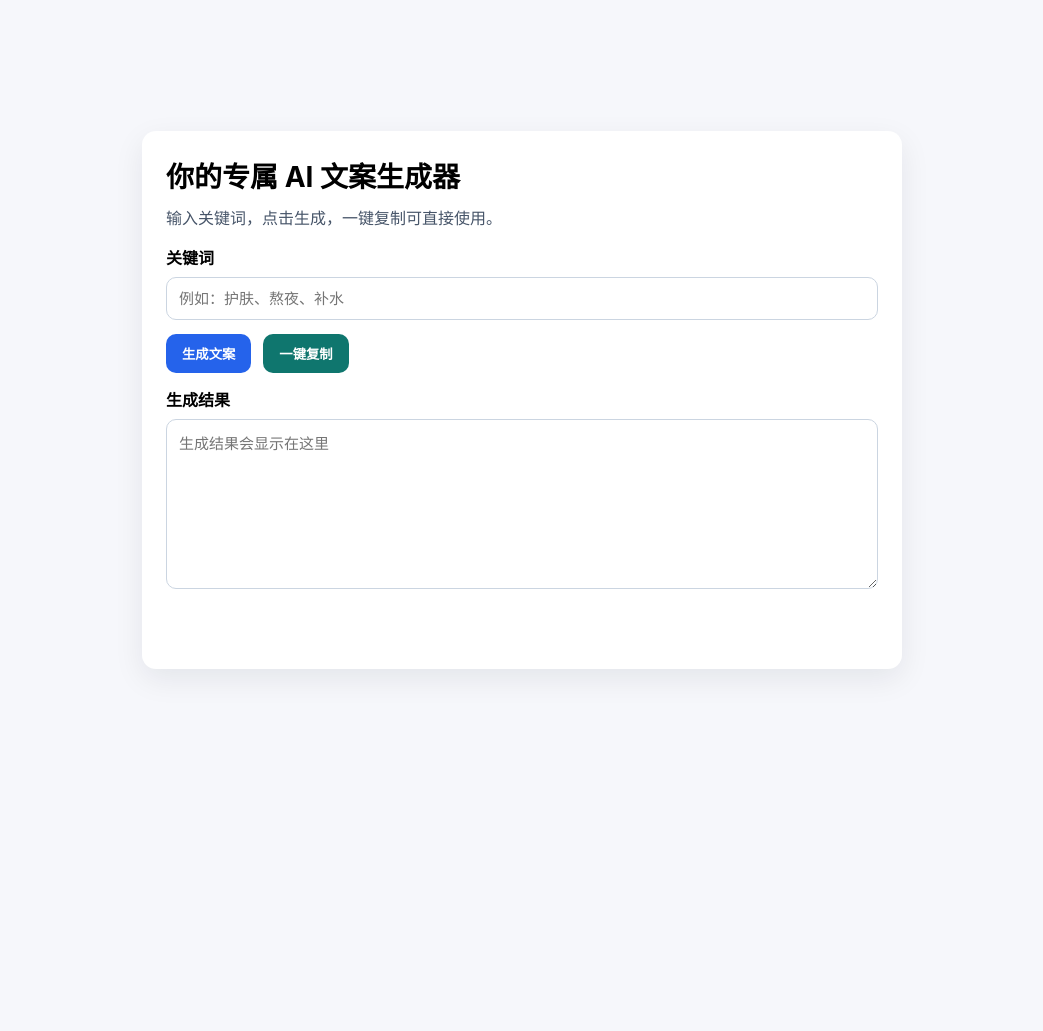
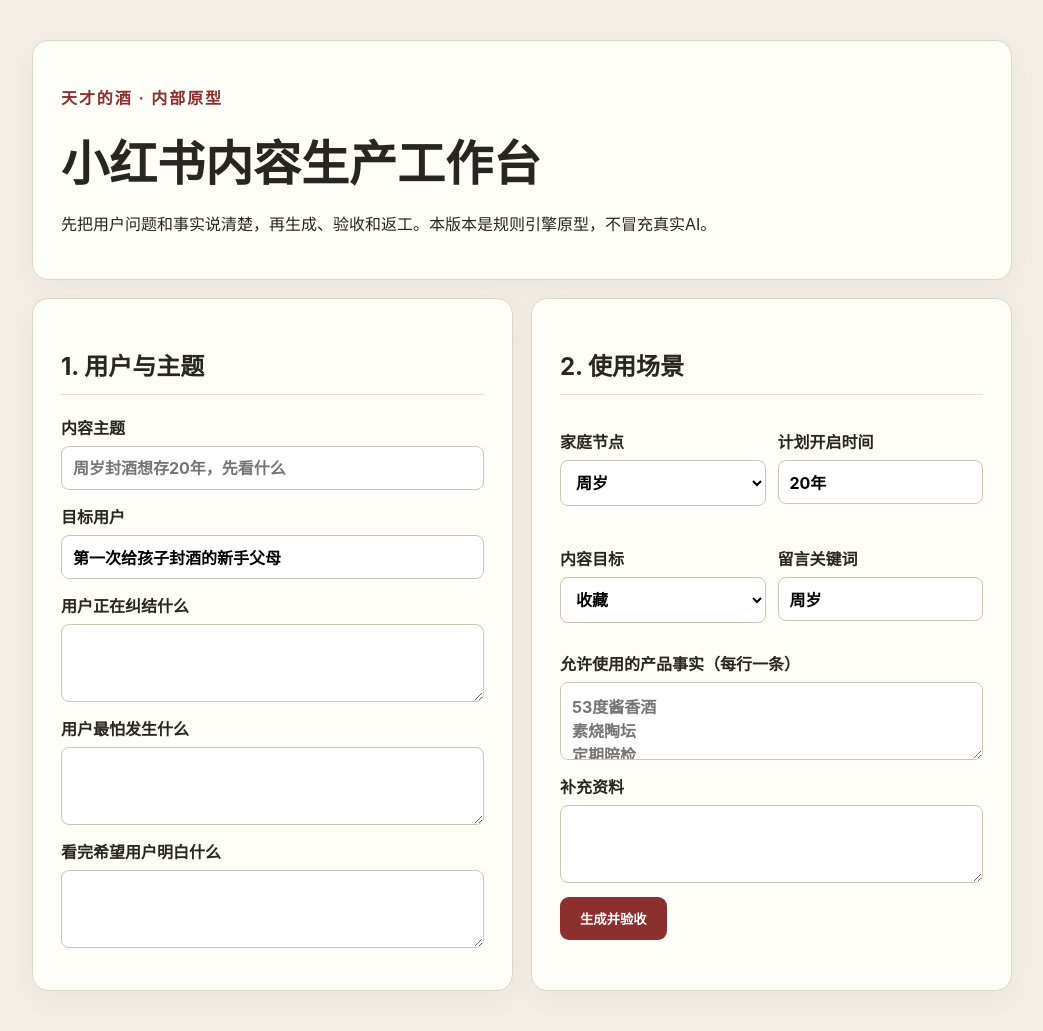
Before and after one commit to 1254076493-ship-it/yaru, a Flask app: page / in a window 1280 px wide. Shown: the whole page, without its empty margins (118-1161 px from the left). Before the commit the page ends 673 px from the top, so only its background shows below. Run offline with Flask 3, Linux system fonts and the light colour scheme.

Commit message:
refactor: rebuild as Xiaohongshu content rules prototype

```diff
--- /dev/null
+++ b/app/__init__.py
@@ -0,0 +1 @@
+"""天才的酒小红书内容工作台。"""
--- a/app/main.py
+++ b/app/main.py
@@ -1,24 +1,24 @@
-from flask import Flask, render_template, request, jsonify
-from generator import generate_copy
+from flask import Flask, jsonify, render_template, request
+from .content import ContentTask, generate_content
+from .rules import ALLOWED_GOALS, ALLOWED_OCCASIONS
+from .validator import validate_result
 
-app = Flask(__name__, template_folder="../templates", static_folder="../static")
+def create_app(testing=False):
+    app=Flask(__name__,template_folder="../templates",static_folder="../static"); app.config["TESTING"]=testing
+    @app.get("/")
+    def index(): return render_template("index.html")
+    @app.post("/generate")
+    def generate():
+        data=request.get_json(silent=True)
+        if not isinstance(data,dict): return jsonify({"error":"请求必须是JSON对象"}),400
+        required=("topic","audience","confusion","fear","desired_understanding","occasion","opening_year","goal","cta_keyword")
+        missing=[k for k in required if not str(data.get(k,"")).strip()]
+        if missing: return jsonify({"error":"缺少必填字段","fields":missing}),400
+        if data["occasion"] not in ALLOWED_OCCASIONS or data["goal"] not in ALLOWED_GOALS: return jsonify({"error":"节点或内容目标不在允许范围内"}),400
+        task=ContentTask(topic=str(data["topic"]).strip()[:120],audience=str(data["audience"]).strip()[:120],confusion=str(data["confusion"]).strip()[:240],fear=str(data["fear"]).strip()[:240],desired_understanding=str(data["desired_understanding"]).strip()[:240],occasion=data["occasion"],opening_year=str(data["opening_year"]).strip()[:40],goal=data["goal"],cta_keyword=str(data["cta_keyword"]).strip()[:20],product_facts=[str(x).strip()[:120] for x in data.get("product_facts",[]) if str(x).strip()][:12],additional_context=str(data.get("additional_context","")).strip()[:2000])
+        result=generate_content(task); result["self_check"]=validate_result(result,task.cta_keyword)
+        return jsonify(result)
+    return app
 
-
-@app.route("/")
-def index():
-    return render_template("index.html")
-
-
-@app.post("/generate")
-def generate():
-    data = request.get_json(silent=True) or {}
-    keywords = (data.get("keywords") or "").strip()
-    if not keywords:
-        return jsonify({"error": "请输入关键词"}), 400
-
-    content = generate_copy(keywords, signature="XX")
-    return jsonify({"content": content})
-
-
-if __name__ == "__main__":
-    app.run(debug=True, host="0.0.0.0", port=5000)
+app=create_app()
+if __name__=="__main__": app.run(host="127.0.0.1",port=5000,debug=False)
--- /dev/null
+++ b/app/rules.py
@@ -0,0 +1,11 @@
+TITLE_GROUPS = {"risk": 4, "contrast": 3, "empathy": 2, "consult": 1}
+BANNED_PHRASES = ("私信", "XX出品", "先别急着划走", "你一定要", "正确做法是", "必须这样")
+EMPTY_PHRASES = ("关键是", "本质上", "非常重要")
+KNOWLEDGE = {
+    "degree": "长期存放优先看50度以上的高度酒，53度酱香酒相对更稳。",
+    "seal": "封口结构比外包装更值得先检查。",
+    "storage": "存放时避光、避高温、避潮，并定期检查封口和跑酒情况。",
+    "identity": "姓名、封坛日期、手脚印和家书，决定孩子多年后能否认出这份礼物。",
+}
+ALLOWED_OCCASIONS = {"满月", "百天", "周岁", "启蒙", "成人礼", "金榜题名", "婚礼", "补封", "其他"}
+ALLOWED_GOALS = {"停留", "收藏", "评论", "信任", "咨询", "成交"}
--- a/requirements.txt
+++ b/requirements.txt
@@ -1 +1 @@
-flask==3.1.0
+Flask==3.1.0
--- a/static/app.js
+++ b/static/app.js
@@ -1,40 +1,5 @@
-const keywordsInput = document.getElementById("keywords");
-const output = document.getElementById("output");
-const statusEl = document.getElementById("status");
-
-async function generateCopy() {
-  const keywords = keywordsInput.value.trim();
-  if (!keywords) {
-    statusEl.textContent = "请先输入关键词";
-    return;
-  }
-
-  statusEl.textContent = "生成中...";
-  const res = await fetch("/generate", {
-    method: "POST",
-    headers: { "Content-Type": "application/json" },
-    body: JSON.stringify({ keywords }),
-  });
-
-  const data = await res.json();
-  if (!res.ok) {
-    statusEl.textContent = data.error || "生成失败，请重试";
-    return;
-  }
-
-  output.value = data.content;
-  statusEl.textContent = "生成完成";
-}
-
-async function copyText() {
-  const text = output.value.trim();
-  if (!text) {
-    statusEl.textContent = "没有可复制内容";
-    return;
-  }
-  await navigator.clipboard.writeText(text);
-  statusEl.textContent = "已复制到剪贴板";
-}
-
-document.getElementById("generateBtn").addEventListener("click", generateCopy);
-document.getElementById("copyBtn").addEventListener("click", copyText);
+const form=document.querySelector('#task'),statusEl=document.querySelector('#status'),resultEl=document.querySelector('#result');
+let latest=null;
+form.addEventListener('submit',async(e)=>{e.preventDefault();statusEl.textContent='正在生成并验收…';const f=new FormData(form);const data=Object.fromEntries(f.entries());data.product_facts=data.product_facts.split('\n').map(x=>x.trim()).filter(Boolean);try{const r=await fetch('/generate',{method:'POST',headers:{'Content-Type':'application/json'},body:JSON.stringify(data)});const out=await r.json();if(!r.ok)throw new Error(out.error||'生成失败');latest=out;render(out);statusEl.textContent='生成完成';}catch(err){statusEl.textContent=err.message;}});
+function render(x){resultEl.hidden=false;document.querySelector('#check').innerHTML=`<p class="badge ${x.self_check.status}">${x.self_check.status.toUpperCase()}</p><p>标题 ${x.self_check.metrics.title_count}｜短文 ${x.self_check.metrics.short_length} 字｜长文 ${x.self_check.metrics.long_length} 字</p>`+(x.self_check.issues.length?`<ul>${x.self_check.issues.map(i=>`<li>${i.message} ${i.evidence||''}</li>`).join('')}</ul>`:'<p>硬规则检查通过。</p>');document.querySelector('#titles').innerHTML=x.titles.map(t=>`<li><small>${t.type}</small> ${t.text}</li>`).join('');document.querySelector('#short').textContent=x.short_content;document.querySelector('#long').textContent=x.long_content;resultEl.scrollIntoView({behavior:'smooth'});}
+document.querySelector('#copy').addEventListener('click',async()=>{if(!latest)return;const text=latest.titles.map((x,i)=>`${i+1}. ${x.text}`).join('\n')+`\n\n【短文】\n${latest.short_content}\n\n【长文】\n${latest.long_content}`;try{await navigator.clipboard.writeText(text);statusEl.textContent='已复制';}catch{statusEl.textContent='复制失败，请手动选择文本';}});
--- a/static/style.css
+++ b/static/style.css
@@ -1,39 +1 @@
-:root { font-family: -apple-system, BlinkMacSystemFont, "Segoe UI", "PingFang SC", "Microsoft YaHei", sans-serif; }
-* { box-sizing: border-box; }
-body {
-  margin: 0;
-  min-height: 100vh;
-  display: grid;
-  place-items: center;
-  background: #f6f7fb;
-}
-.card {
-  width: min(760px, 92vw);
-  background: #fff;
-  border-radius: 14px;
-  box-shadow: 0 10px 30px rgba(15, 23, 42, 0.08);
-  padding: 24px;
-}
-h1 { margin-top: 0; font-size: 28px; }
-.hint { color: #475569; margin-top: -8px; }
-label { display: block; margin: 14px 0 8px; font-weight: 600; }
-input, textarea {
-  width: 100%;
-  border: 1px solid #cbd5e1;
-  border-radius: 10px;
-  padding: 12px;
-  font-size: 15px;
-}
-textarea { resize: vertical; }
-.actions { display: flex; gap: 12px; margin: 14px 0; }
-button {
-  border: 0;
-  padding: 10px 16px;
-  border-radius: 10px;
-  cursor: pointer;
-  color: #fff;
-  background: #2563eb;
-  font-weight: 600;
-}
-button.secondary { background: #0f766e; }
-.status { color: #0f766e; min-height: 20px; }
+:root{font-family:-apple-system,BlinkMacSystemFont,"PingFang SC",sans-serif;color:#29251f;background:#f3efe6}*{box-sizing:border-box}body{margin:0}main{width:min(980px,94vw);margin:40px auto}header,section{background:#fffdf8;border:1px solid #ded6c7;border-radius:16px;padding:28px;margin:18px 0;box-shadow:0 8px 30px #4a39200d}.eyebrow{color:#8b2f2f;letter-spacing:.12em;font-weight:700}h1{font-size:clamp(28px,5vw,48px);margin:.2em 0}h2{border-bottom:1px solid #e6dfd2;padding-bottom:12px}form{display:grid;grid-template-columns:1fr 1fr;gap:18px}form section{margin:0}.grid{display:grid;grid-template-columns:1fr 1fr;gap:12px}label{display:block;font-weight:650;margin:14px 0}input,textarea,select{display:block;width:100%;margin-top:7px;padding:11px;border:1px solid #cfc5b5;border-radius:8px;background:white;font:inherit}textarea{min-height:78px;resize:vertical}button{border:0;border-radius:9px;padding:12px 20px;background:#8b2f2f;color:white;font-weight:700;cursor:pointer}pre{white-space:pre-wrap;font:inherit;line-height:1.8;background:#f8f4eb;padding:20px;border-radius:10px}.badge{display:inline-block;padding:5px 10px;border-radius:999px;font-weight:800}.pass{background:#dff3e5;color:#176b38}.warning{background:#fff1c7;color:#765400}.fail{background:#ffe0df;color:#9a2525}small{color:#8b2f2f}@media(max-width:760px){form{grid-template-columns:1fr}.grid{grid-template-columns:1fr}header,section{padding:20px}}
--- a/templates/index.html
+++ b/templates/index.html
@@ -1,29 +1,5 @@
-<!doctype html>
-<html lang="zh-CN">
-  <head>
-    <meta charset="UTF-8" />
-    <meta name="viewport" content="width=device-width, initial-scale=1.0" />
-    <title>AI文案生成系统</title>
-    <link rel="stylesheet" href="/static/style.css" />
-  </head>
-  <body>
-    <main class="card">
-      <h1>你的专属 AI 文案生成器</h1>
-      <p class="hint">输入关键词，点击生成，一键复制可直接使用。</p>
-
-      <label for="keywords">关键词</label>
-      <input id="keywords" type="text" placeholder="例如：护肤、熬夜、补水" />
-
-      <div class="actions">
-        <button id="generateBtn">生成文案</button>
-        <button id="copyBtn" class="secondary">一键复制</button>
-      </div>
-
-      <label for="output">生成结果</label>
-      <textarea id="output" rows="8" readonly placeholder="生成结果会显示在这里"></textarea>
-      <p id="status" class="status"></p>
-    </main>
-
-    <script src="/static/app.js"></script>
-  </body>
-</html>
+<!doctype html><html lang="zh-CN"><head><meta charset="utf-8"><meta name="viewport" content="width=device-width,initial-scale=1"><title>天才的酒｜小红书内容工作台</title><link rel="stylesheet" href="/static/style.css"></head>
+<body><main><header><p class="eyebrow">天才的酒 · 内部原型</p><h1>小红书内容生产工作台</h1><p>先把用户问题和事实说清楚，再生成、验收和返工。本版本是规则引擎原型，不冒充真实AI。</p></header>
+<form id="task"><section><h2>1. 用户与主题</h2><label>内容主题<input name="topic" required placeholder="周岁封酒想存20年，先看什么"></label><label>目标用户<input name="audience" required value="第一次给孩子封酒的新手父母"></label><label>用户正在纠结什么<textarea name="confusion" required></textarea></label><label>用户最怕发生什么<textarea name="fear" required></textarea></label><label>看完希望用户明白什么<textarea name="desired_understanding" required></textarea></label></section>
+<section><h2>2. 使用场景</h2><div class="grid"><label>家庭节点<select name="occasion"><option>周岁</option><option>满月</option><option>百天</option><option>补封</option><option>其他</option></select></label><label>计划开启时间<input name="opening_year" value="20年" required></label><label>内容目标<select name="goal"><option>收藏</option><option>咨询</option><option>信任</option><option>评论</option><option>成交</option><option>停留</option></select></label><label>留言关键词<input name="cta_keyword" value="周岁" required></label></div><label>允许使用的产品事实（每行一条）<textarea name="product_facts" placeholder="53度酱香酒&#10;素烧陶坛&#10;定期陪检"></textarea></label><label>补充资料<textarea name="additional_context"></textarea></label><button type="submit">生成并验收</button><p id="status"></p></section></form>
+<section id="result" hidden><h2>3. 生成结果与验收</h2><div id="check"></div><h3>10个标题</h3><ol id="titles"></ol><h3>短文</h3><pre id="short"></pre><h3>长文</h3><pre id="long"></pre><button id="copy" type="button">复制全部</button></section></main><script src="/static/app.js"></script></body></html>
```
Also changed, not shown: app/content.py (added, +55 -0 lines), app/generator.py (deleted, +0 -32 lines), app/validator.py (added, +23 -0 lines), tests/test_api.py (+10 -28 lines), tests/test_generator.py (deleted, +0 -25 lines), tests/test_rules.py (added, +14 -0 lines), .github/workflows/tests.yml (added), README.md, tests/__init__.py (added), 1 other file.
